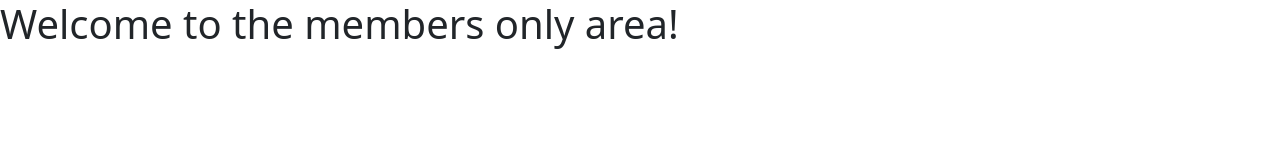
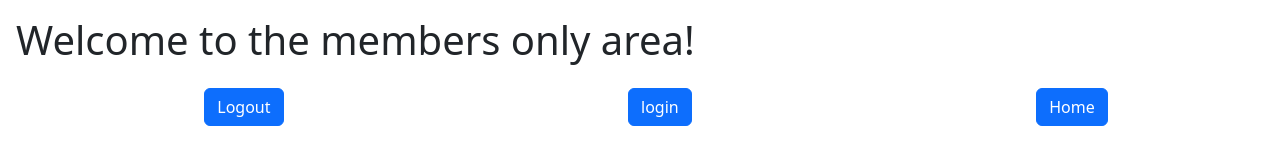
Before and after one commit to sethnine/node-test, a website: page members/index.html in a window 1280 px wide. Drawn offline with nearby package versions, Linux system fonts and the light colour scheme.

Commit message:
typescript enhancements

```diff
--- a/members/index.html
+++ b/members/index.html
@@ -26,7 +26,18 @@
   </head>
   <body>
     <header>
-      <h1>Welcome to the members only area!</h1>
+      <h1 class="p-3">Welcome to the members only area!</h1>
+      <nav>
+        <ul class="d-flex justify-content-around">
+          <li class="nav-link">
+            <a class="btn btn-primary" href="/logout">Logout</a>
+          </li>
+          <li class="nav-link">
+            <a class="btn btn-primary" href="/login">login</a>
+          </li>
+          <li class="nav-link"><a class="btn btn-primary" href="/">Home</a></li>
+        </ul>
+      </nav>
     </header>
   </body>
 </html>
--- a/src/index.ts
+++ b/src/index.ts
@@ -55,9 +55,10 @@ const revision = require("child_process")
 
 
 
-app.get("/endsession", (req: Request, res: Response) => {
+app.get("/logout", (req: Request, res: Response) => {
   req.session.destroy((err) => {
     console.log(err);
+    res.send("You are now logged out <script>setTimeout(()=>{window.location.href='/'}, 5000)</script>");
   });
 });
 app.use("/", express.static("content"));
```
Also changed, not shown: package.json (+5 -2 lines), 1 other file.
